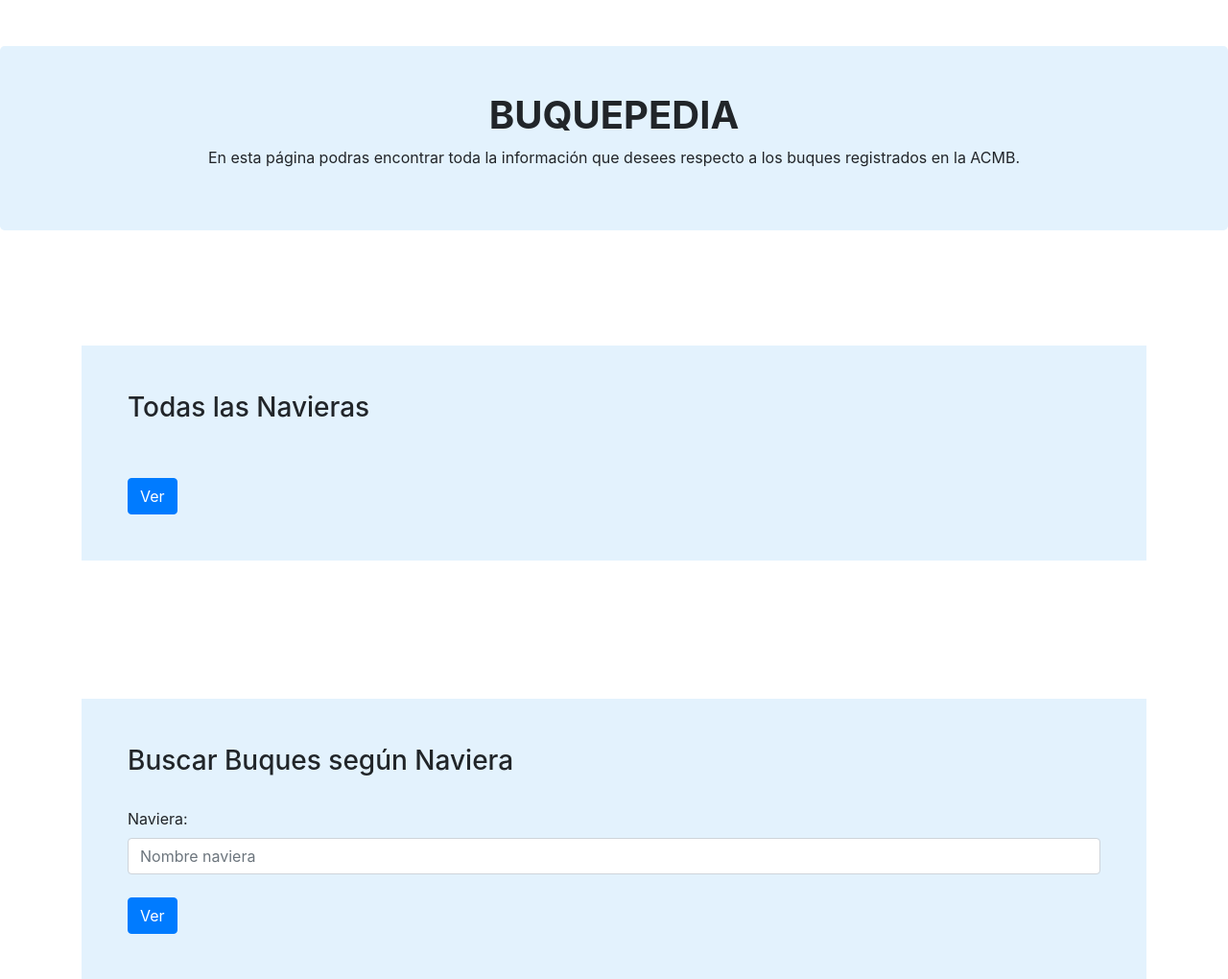
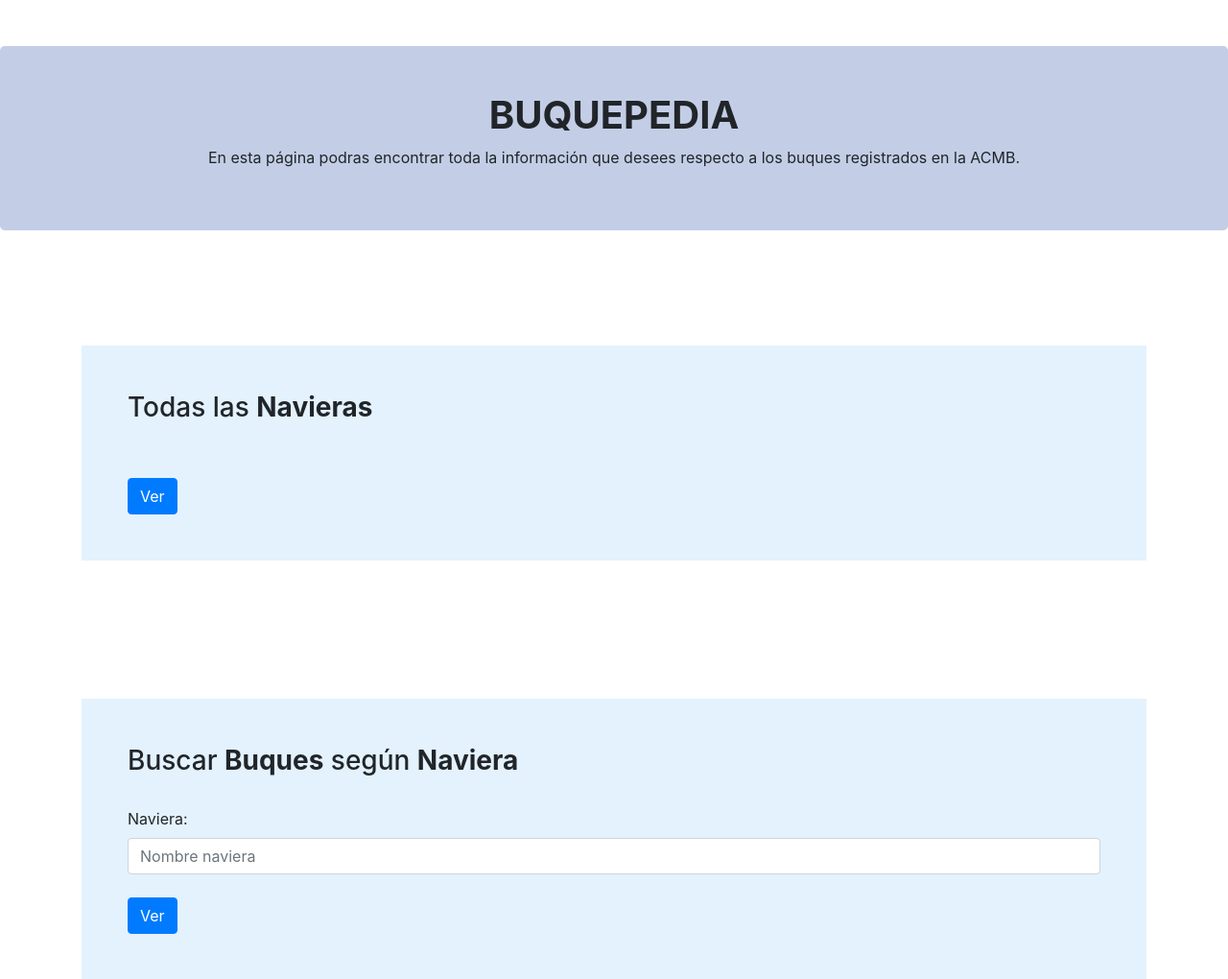
Before and after one commit to macavarelau/Proyecto_BBDD, a PHP site: page / in a window 1280 px wide. Shown: the top 1020 px of the page at 96% size. Run offline with PHP 8.4, Linux system fonts and the light colour scheme.

Commit message:
modificando index

```diff
--- a/Sites/index.php
+++ b/Sites/index.php
@@ -1,7 +1,7 @@
 <?php include('templates/header.html');   ?>
 
 <body>
-<div class="jumbotron p-5 my-5 text-black " style="background-color: #e3f2fd">
+<div class="jumbotron p-5 my-5 text-black " style="background-color: #C3CEE6">
   <h1 align="center"><b>BUQUEPEDIA</b></h1>
   <p align="center">En esta página podras encontrar toda la información que desees respecto a los buques registrados en la ACMB.</p>
 </div>
@@ -12,7 +12,7 @@
 <!-- CONSULTA 1-->
 
 <div class="container p-5 my-5 text-black " style="background-color: #e3f2fd">
-  <h3 >Todas las Navieras</h3>
+  <h3 >Todas las <b>Navieras</b></h3>
 
   <form  action="consultas/consulta_1.php" method="post">
     <br/>
@@ -26,7 +26,7 @@
   <br>
   <!-- CONSULTA 2-->
   <div class="container p-5 my-5 text-black " style="background-color: #e3f2fd">
-    <h3 >Buscar Buques según Naviera</h3>
+    <h3 >Buscar <b>Buques</b> según <b>Naviera</b></h3>
 
   <form  action="consultas/consulta_2.php" method="post">
     <br/>
```
